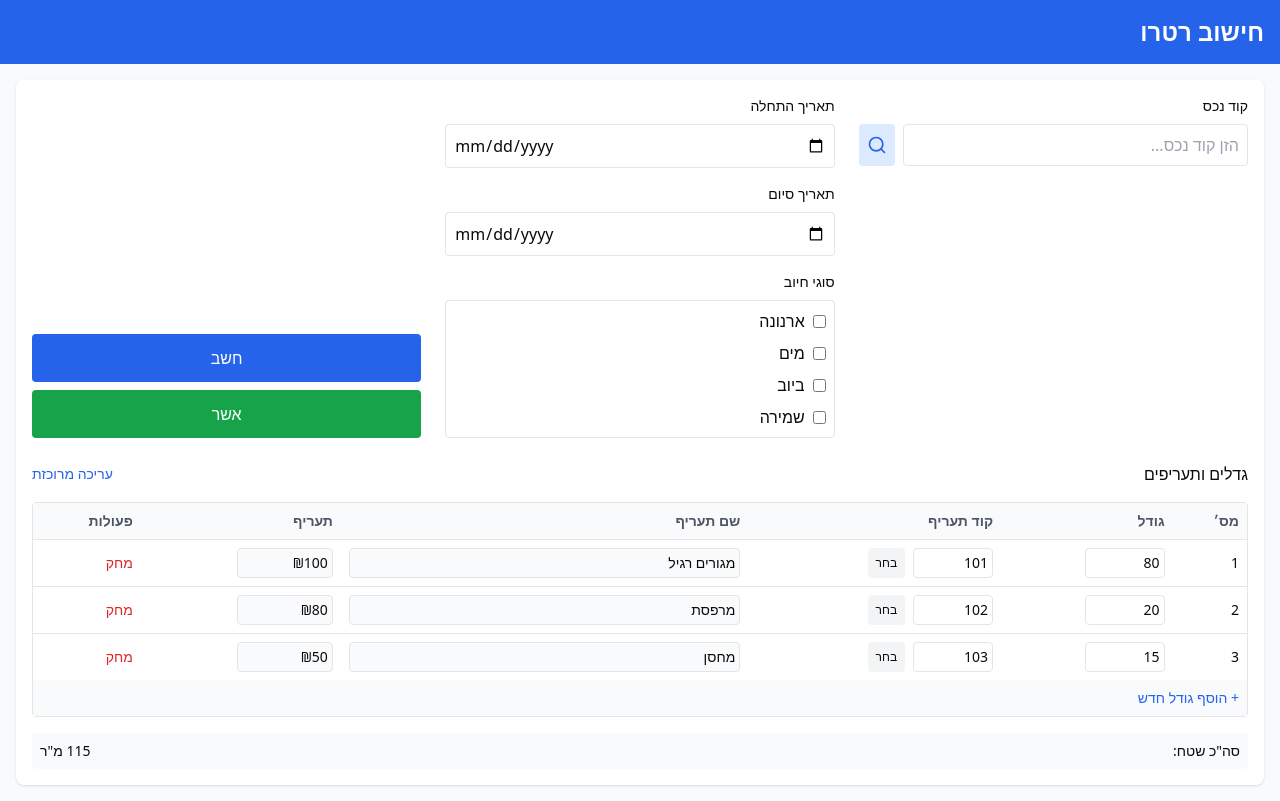
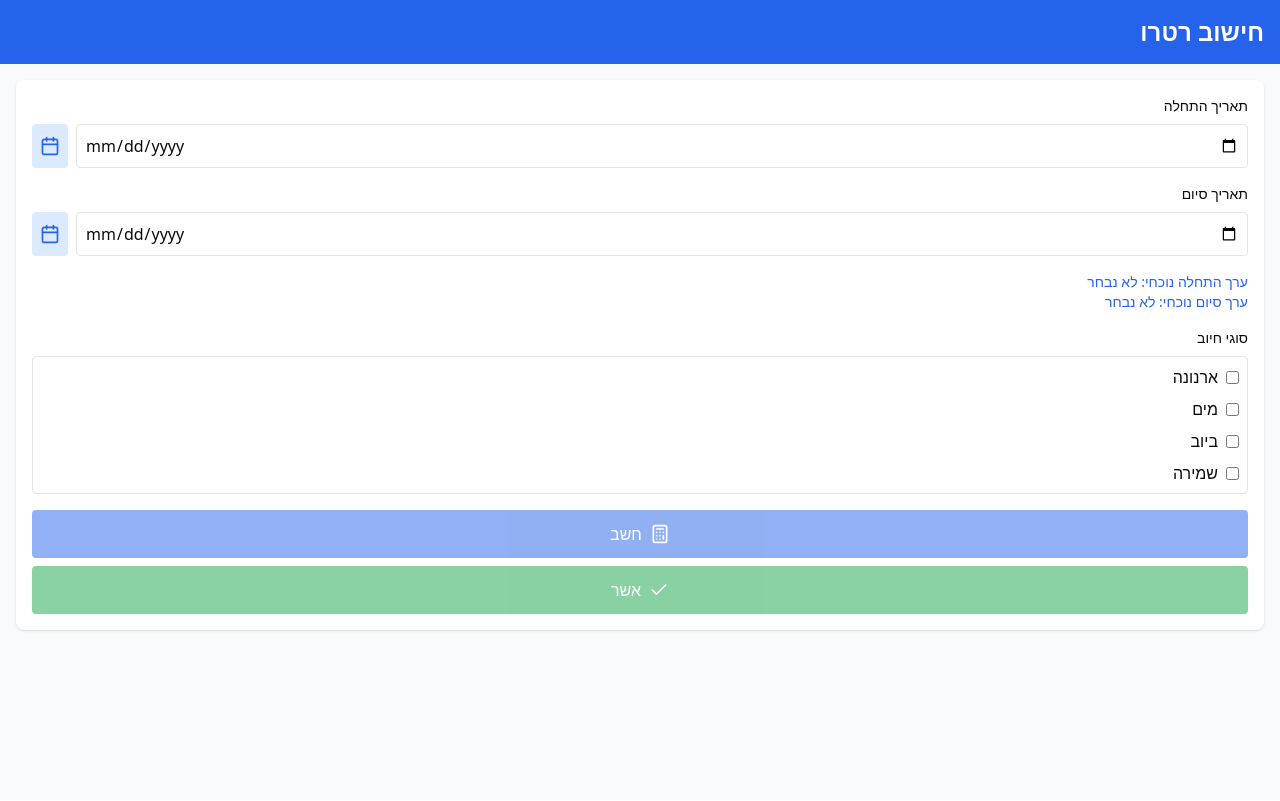
Before and after one commit to Doron-gut1/retro-calculator, a React (Vite) app: page / in a window 1280 px wide. Built offline with nearby package versions, Linux system fonts and the light colour scheme.

Commit message:
fix: add missing index files and proper component exports

```diff
--- a/src/App.tsx
+++ b/src/App.tsx
@@ -1,71 +1,8 @@
-import React, { useState } from 'react';
-import { Property } from './components/Property';
-import SizesAndTariffs from './components/SizesAndTariffs';
+import React from 'react';
+import { RetroCalculator } from './components/RetroCalculator';
 
 function App() {
-  return (
-    <div dir="rtl" className="flex flex-col bg-gray-50 min-h-screen text-right">
-      {/* Header */}
-      <div className="bg-blue-600 text-white p-4">
-        <h1 className="text-2xl font-semibold">חישוב רטרו</h1>
-      </div>
-
-      <div className="flex flex-col p-4 gap-4">
-        {/* Main Form Section */}
-        <div className="bg-white rounded-lg shadow p-4">
-          <div className="grid grid-cols-1 lg:grid-cols-3 gap-6">
-            {/* Property Column */}
-            <div className="space-y-4">
-              <Property />
-            </div>
-
-            {/* Middle Column - Dates & Charge Types */}
-            <div className="space-y-4">
-              {/* Date Range */}
-              <div className="space-y-4">
-                <div className="space-y-2">
-                  <label className="block text-sm font-medium">תאריך התחלה</label>
-                  <input type="date" className="w-full p-2 border rounded" />
-                </div>
-                <div className="space-y-2">
-                  <label className="block text-sm font-medium">תאריך סיום</label>
-                  <input type="date" className="w-full p-2 border rounded" />
-                </div>
-              </div>
-
-              {/* Charge Types */}
-              <div className="space-y-2">
-                <label className="block text-sm font-medium">סוגי חיוב</label>
-                <div className="border rounded p-2 space-y-2">
-                  {['ארנונה', 'מים', 'ביוב', 'שמירה'].map((type) => (
-                    <label key={type} className="flex items-center gap-2">
-                      <input type="checkbox" className="form-checkbox" />
-                      <span>{type}</span>
-                    </label>
-                  ))}
-                </div>
-              </div>
-            </div>
-
-            {/* Action Buttons */}
-            <div className="flex flex-col justify-end gap-2">
-              <button className="bg-blue-600 text-white p-3 rounded flex items-center justify-center gap-2 hover:bg-blue-700">
-                חשב
-              </button>
-              <button className="bg-green-600 text-white p-3 rounded flex items-center justify-center gap-2 hover:bg-green-700">
-                אשר
-              </button>
-            </div>
-          </div>
-
-          {/* Sizes and Tariffs Table */}
-          <div className="mt-6">
-            <SizesAndTariffs />
-          </div>
-        </div>
-      </div>
-    </div>
-  );
+  return <RetroCalculator />;
 }
 
 export default App;
--- a/src/components/RetroCalculator/index.ts
+++ b/src/components/RetroCalculator/index.ts
@@ -1 +1 @@
-export { RetroCalculator } from './RetroCalculator';
+export { default as RetroCalculator } from './RetroCalculator';
--- /dev/null
+++ b/src/components/buttons/index.ts
@@ -0,0 +1 @@
+export * from './CalculationButtons';
--- /dev/null
+++ b/src/components/inputs/index.ts
@@ -0,0 +1,3 @@
+export * from './DateRangeSelect';
+export * from './ChargeTypesSelect';
+export * from './TariffInput';
--- /dev/null
+++ b/src/components/property/index.ts
@@ -0,0 +1,3 @@
+export * from './PropertySearch';
+export * from './PayerInfo';
+export * from './SizesAndTariffs';
```
